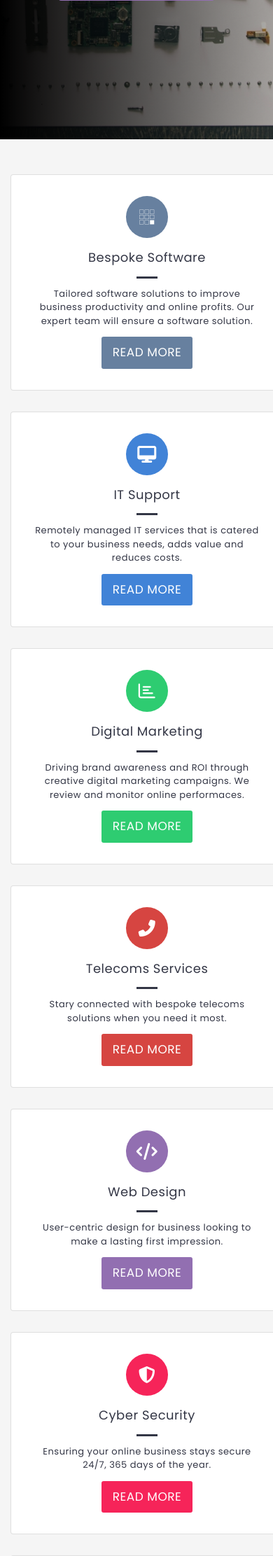
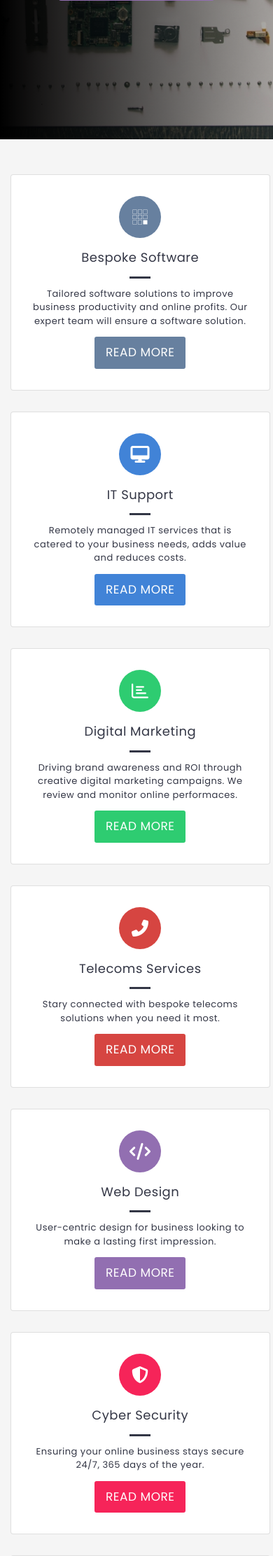
Before and after one commit to zilbert97/build-netmatters-site, a PHP site: page / in a window 390 px wide. Shown: the part 645-2868 px from the top of the page at 70% size. Run offline with PHP 8.4, Linux system fonts and the light colour scheme; some libraries are stand-ins or nearby versions.

Commit message:
Fixed issue where cards overflow the container at small breakpoints

```diff
--- a/css/custom.css
+++ b/css/custom.css
@@ -1370,21 +1378,10 @@ h5 {
     align-content: stretch;
   }
 }
-.nm-cards .card-body {
-  padding: 30px;
-}
-.nm-cards-break {
-  display: hidden;
-}
-@media (min-width: 992px) {
-  .nm-cards-break {
-    display: inline-block;
-    flex-basis: 100%;
-  }
-}
 .nm-cards-bespoke-software {
-  width: 100%;
   margin: 30px 15px 0;
+  min-width: 95%;
+  flex-shrink: 1;
   background-color: #fff;
   color: #333645;
   font-size: 0.8125rem;
@@ -1451,9 +1440,22 @@ h5 {
   border-color: #67809f;
   background-color: #67809f;
 }
+.nm-cards-bespoke-software:hover {
+  background-color: #67809f;
+  color: #fff;
+}
+.nm-cards-bespoke-software:hover .card-body > hr {
+  border-color: #fff;
+}
+.nm-cards-bespoke-software:hover .card-body > i {
+  background-color: #fff;
+  border-color: #fff;
+  color: #67809f;
+}
 .nm-cards-it-support {
-  width: 100%;
   margin: 30px 15px 0;
+  min-width: 95%;
+  flex-shrink: 1;
   background-color: #fff;
   color: #333645;
   font-size: 0.8125rem;
@@ -1520,9 +1514,22 @@ h5 {
   border-color: #4183d7;
   background-color: #4183d7;
 }
+.nm-cards-it-support:hover {
+  background-color: #4183d7;
+  color: #fff;
+}
+.nm-cards-it-support:hover .card-body > hr {
+  border-color: #fff;
+}
+.nm-cards-it-support:hover .card-body > i {
+  background-color: #fff;
+  border-color: #fff;
+  color: #4183d7;
+}
 .nm-cards-digital-marketing {
-  width: 100%;
   margin: 30px 15px 0;
+  min-width: 95%;
+  flex-shrink: 1;
   background-color: #fff;
   color: #333645;
   font-size: 0.8125rem;
@@ -1589,9 +1588,22 @@ h5 {
   border-color: #2ecc71;
   background-color: #2ecc71;
 }
+.nm-cards-digital-marketing:hover {
+  background-color: #2ecc71;
+  color: #fff;
+}
+.nm-cards-digital-marketing:hover .card-body > hr {
+  border-color: #fff;
+}
+.nm-cards-digital-marketing:hover .card-body > i {
+  background-color: #fff;
+  border-color: #fff;
+  color: #2ecc71;
+}
 .nm-cards-telecoms-services {
-  width: 100%;
   margin: 30px 15px 0;
+  min-width: 95%;
+  flex-shrink: 1;
   background-color: #fff;
   color: #333645;
   font-size: 0.8125rem;
@@ -1658,9 +1662,22 @@ h5 {
   border-color: #d64541;
   background-color: #d64541;
 }
+.nm-cards-telecoms-services:hover {
+  background-color: #d64541;
+  color: #fff;
+}
+.nm-cards-telecoms-services:hover .card-body > hr {
+  border-color: #fff;
+}
+.nm-cards-telecoms-services:hover .card-body > i {
+  background-color: #fff;
+  border-color: #fff;
+  color: #d64541;
+}
 .nm-cards-web-design {
-  width: 100%;
   margin: 30px 15px 0;
+  min-width: 95%;
+  flex-shrink: 1;
   background-color: #fff;
   color: #333645;
   font-size: 0.8125rem;
@@ -1727,9 +1736,22 @@ h5 {
   border-color: #926fb1;
   background-color: #926fb1;
 }
+.nm-cards-web-design:hover {
+  background-color: #926fb1;
+  color: #fff;
+}
+.nm-cards-web-design:hover .card-body > hr {
+  border-color: #fff;
+}
+.nm-cards-web-design:hover .card-body > i {
+  background-color: #fff;
+  border-color: #fff;
+  color: #926fb1;
+}
 .nm-cards-cyber-security {
-  width: 100%;
   margin: 30px 15px 0;
+  min-width: 95%;
+  flex-shrink: 1;
   background-color: #fff;
   color: #333645;
   font-size: 0.8125rem;
--- a/index.html
+++ b/index.html
@@ -37,30 +37,30 @@
     <div class="full-viewport">
       <header class="main-header">
 
-        <div id="logo-container"> <!-- FlexItem 1 -->
-          <a href="#"><img src="img/site-logo.png" alt="Netmatters logo" class="logo"></a> <!-- link to home page -->
+        <div id="logo-container"> <!-- Flex Item 1 -->
+          <!-- Site logo -->
+          <a href="#">
+            <img src="img/site-logo.png" alt="Netmatters logo" class="logo">
+          </a>
         </div>
 
+        <input type="checkbox" id="toggle">  <!-- Flex Item 2 (hidden checkbox to toggle button visibiltiy at large breakpoint) -->
 
-        <input type="checkbox" id="toggle">
+        <div id="search-container"> <!-- Flex Item 2 -->
 
-        <div id="search-container">
-
-          <input type="text" placeholder="Search..." id="search-input"> <!-- What are  aria-label= and aria-describedby= classes? -->
+          <!-- Search input field -->
+          <input type="text" placeholder="Search..." id="search-input">
           <a id="search-icon">
             <i class="glyph fas fa-search"></i>
           </a>
+
+          <!-- Search button -->
           <button class="button" type="button" id="search-button">
             <i class="glyph fas fa-search"></i>
           </button>
+        </div> <!-- search-container -->
 
-        </div>
-
-
-
-
-
-        <div id="buttons-container"> <!-- FlexItem 3 -->
+        <div id="buttons-container"> <!-- Flex Item 3 -->
 
           <!-- Support button -->
           <button type="button" class="button" id="support-button">
@@ -76,41 +76,50 @@
 
           <!-- Phone icon -->
           <div id="voip-icon">
-            <a><i class="glyph fas fa-phone-alt"></i></a>
+            <a>
+              <i class="glyph fas fa-phone-alt"></i>
+            </a>
             <hr></hr>
           </div>
 
         </div> <!-- buttons-container -->
 
-
+        <div id="hamburger-container"> <!-- Flex Item 4 -->
 
           <!-- Hamburger -->
           <!-- Inactive as requires JS to trigger active state (class "is-active") -->
-        <div id="hamburger-container"> <!-- FlexItem 4 -->
           <button class="hamburger hamburger--spin" type="button">
             <span class="hamburger-box">
               <span class="hamburger-inner"></span>
             </span>
             <span class="burger-text">Menu</span>
           </button>
+
         </div> <!-- hamburger-container -->
 
+        <div> <!-- Flex Item 5 -->
           <nav></nav> <!-- Navbar hidden from 991px and below -->
+        </div>
 
       </header> <!-- main-header -->
 
       <div class="jumbotron jumbotron-fluid">
         <div class="container">
           <h1>Web design</h1>
-          <p class="lead">For businesses looking to make a strong<br>and effective first impression.</p>
+          <p class="lead">
+            For businesses looking to make a strong<br>
+            and effective first impression.
+          </p>
           <a class="jumbotron-button" href="#" role="button">
             Find out more&MediumSpace;
             <i class="fas fa-arrow-right"></i>
           </a>
         </div> <!-- container -->
+      </div> <!-- jumbotron -->
 
-      </div> <!-- jumbotron -->
     </div> <!-- full-viewport -->
+
+    <main>
 
       <section class="nm-cards">
 
@@ -144,7 +153,7 @@
           </div>
         </div>
 
-      <div class="nm-cards-break"></div> <!-- break to a new row -->
+        <div class="nm-cards-break"></div> <!-- break to a new row (at larger breakpoints) -->
 
         <div class="card text-center nm-cards-telecoms-services">
           <div class="card-body">
@@ -188,7 +197,7 @@
 
       </section> <!-- nm-cards -->
 
-
+    </main>
 
     <footer>
       <section></section> <!-- Businesses -->
--- a/scss/custom.scss
+++ b/scss/custom.scss
@@ -26,14 +26,14 @@
 //=====================================
 // HEADER
 //=====================================
-// The header is a flex container
-// Order of element containers at each breakpoint:
+// The header is a flex container. The order of flex item (containers of similar
+// elements) at each breakpoint are as follows:
 //
-// SMALL:         MEDIUM:   LARGE:
-//   Logo    0
-//   Buttons 10   -> hide   -> 10
-//   Burger  30
-//   Search  50   -> 20
+//         SMALL:  MEDIUM:  LARGE:  X-LARGE:
+// Logo     0
+// Buttons  10      (hide)   10
+// Burger   30
+// Search   50      20
 
 
 .main-header {
@@ -100,12 +100,13 @@
 }
 
 #search-container {
-  margin-top : auto;     // Remove when back in line
-  flex-basis : 100%;    // Search - grow to button+field, then wrap below
-  order      : 50;           // Place after hamburger-container (last item)
+  margin-top : auto;
+  flex-basis : 100%;    // Grow the search-container to full width, to wrap below
+  order      : 50;      // Place after hamburger-container (last item)
   position   : relative;
 
   #search-input {
+    // NTD - Add ease cyan blur outline on :focus
     height      : 48px;
     width       : 100%;
     padding     : 5px 40px 5px 15px;
@@ -307,21 +308,19 @@
 .jumbotron {
   display         : flex;
   align-items     : center;
-  justify-content : center; //
-
-  text-align   : center;
-  @media (min-width: map-get($breakpoints, 'l')) {
-    text-align : left;
-  }
-
+  justify-content : center;
   margin          : 0;
 
   background      : linear-gradient(to right, #000, rgba(0,0,0,.3)),
                     $dark-1 url('../img/carousel-img.jpg') no-repeat center;
   background-size : cover;
 
+  text-align      : center;
+  @media (min-width: map-get($breakpoints, 'l')) {
+    text-align    : left;
+  }
   * {
-    color: $light-1;
+    color         : $light-1;
   }
   h1 {
     text-transform : uppercase;
@@ -332,6 +331,7 @@
     font-weight   : 400;
     margin-bottom : 35px;
   }
+
   .jumbotron-button {
     @include button-base-style($service: 'web-design', $context: 'jumbo') {
       // ADD THESE TO _GLOBALS MIXIN?
@@ -339,9 +339,6 @@
       line-height : 50px;
     }
   }
-
-  // @site https://jonsuh.com/hamburgers
-  // @link https://github.com/jonsuh/hamburgers
 }
 
 
@@ -351,131 +348,137 @@
 
 
 
-//==========================
+//=====================================
 // NETMATTERS SERVICE CARDS
-//==========================
-
-// N.B. Cards are overflowing from side of container. Need to fix.
+//=====================================
+// Styling for each card that describes
+// a specific NetMatters service
 
 @mixin nm-card($service, $color) {
-
-  width  : 100%;
-  margin : 30px 15px 0;
+  margin      : 30px 15px 0;
+  min-width   : 95%;                   // Ensure cards are equal width despite
+                                       // different content at S breakpoint
 
   @media (min-width: map-get($breakpoints, 'm')) {
-    width: 720px;
+    min-width : 0;
+    width     : 720px;                 // Fixed width at M breakpoint
   }
 
-  // Surely there must be a func to eval if val in range
+  flex-shrink : 1;                     // Prevents cards from overflowing the
+                                       // flex container
+
+  // NTD: Surely there must be a func to eval if val in range
+
+  // At L and XL breakpoints set fixed widths for cards 1-3 and 4-7
   $i: index(($nm-services), ($service $color));
   @media (min-width: map-get($breakpoints, 'l')) {
     @if $i==1 or $i==2 or $i==3 {
-      flex-basis: 293px;
+      flex-basis : 293px;
     }
     @else {
-      flex-basis: 455px;
+      flex-basis : 455px;
     }
   }
 
   @media (min-width: map-get($breakpoints, 'xl')) {
     @if $i==1 or $i==2 or $i==3 {
-      flex-basis: 370px;
+      flex-basis : 370px;
     }
     @else {
-      flex-basis: 270px;
+      flex-basis : 270px;
     }
   }
 
-  background-color : $light-1;
-  color            : $dark-1;
-  font-size        : .8125rem;          // 13px
-  line-height      : 1.5;
-  letter-spacing   : .03125rem;         // .5px
+  // Other card styling
+  background-color     : $light-1;
+  color                : $dark-1;
+  font-size            : .8125rem;     // 13px
+  line-height          : 1.5;
+  letter-spacing       : .03125rem;    // .5px
+
+  .card-body {
+    padding            : 30px;
+  }
+
+  .card-body > hr {
+    width              : 30px;
+    margin-bottom      : 12px;
+    border-color       : $dark-1;
+    border-width       : 3px;
+  }
+
+  .card-body > p {
+    height             : auto;
+    margin-bottom      : 13px;
+  }
+
+  .card-body > .read-more {
+    display            : inline-block;
+    width              : 130px;
+    padding            : 10px;
+    border-radius      : $border-radius;
+    border-color       : $color;
+    background-color   : $color;
+    color              : $light-1;
+    font-size          : 1.0625rem;    // 17px
+    font-style         : normal;
+    text-transform     : uppercase;
+  }
+
+  .card-body > .glyph {
+    width              : 60px;
+    height             : 60px;
+    margin-bottom      : 1.0625rem;    // 17px
+    color              : $light-1;
+    font-size          : 1.5rem;       // 24px
+    line-height        : 60px;
+    border-radius      : 50%;
+    border-color       : $color;
+    background-color   : $color;
+  }
 
   &:hover {
     background-color   : $color;
     color              : $light-1;
-    .card-body > i {
+    .card-body > hr {
+      border-color     : $light-1;
+    }
+    .card-body > i {                   // Style both glyph and 'read more' icon
       background-color : $light-1;
       border-color     : $light-1;
       color            : $color;
     }
-    .card-body > hr {
-      border-color     : $light-1;
-    }
-  }
-
-  .card-body > hr {
-    width         : 30px;
-    border-color  : $dark-1;
-    border-width  : 3px;
-    margin-bottom : 12px;
-  }
-
-  .card-body > p {
-    margin-bottom : 13px;
-    height        : auto;
-  }
-
-  .card-body > .read-more {
-    display          : inline-block;
-    width            : 130px;
-    padding          : 10px;
-    border-radius    : $border-radius;
-    background-color : $color;
-    border-color     : $color;
-    text-transform   : uppercase;
-    font-style       : normal;
-    font-size        : 1.0625rem;  // =17px
-    color            : $light-1;
-  }
-
-  .card-body > .glyph {
-    width            : 60px;
-    height           : 60px;
-    margin-bottom    : 1.0625rem;  // 17px
-
-    color            : $light-1;
-    font-size        : 1.5rem;  // 24px
-    line-height      : 60px;
-
-    border-radius    : 50%;
-    border-color     : $color;
-    background-color : $color;
   }
 }
 
 .nm-cards {
-  display     : flex;
-  align-items : center;
-  flex-flow   : column wrap;
+  // Styles for the nm-cards container
+  display              : flex;
+  flex-flow            : column wrap;
+  align-items          : center;
 
   @media (min-width: map-get($breakpoints, 'l')) {
-   flex-flow       : row wrap;
-   justify-content : center;
-   align-items     : stretch;
-   align-content   : stretch;
+    flex-flow          : row wrap;
+    justify-content    : center;
+    align-items        : stretch;
+    align-content      : stretch;
   }
 
-  .card-body {
-    padding: 30px;
+  padding              : 20px 0 50px;
+  background-color     : $light-2;
+
+  // Target each child element (card) and apply identical and unique styles
+  @each $service, $color in $nm-services {
+    &-#{$service} {
+      @include nm-card($service, $color);
+    }
   }
 
-  background-color : $light-2;
-  padding          : 20px 0 50px;
-
-  // At L/XL breakpoints force line break after Digital Marketing card
-  &-break {
-    display: hidden;
+  &-break {                            // At L/XL breakpoints force line break
+    display      : hidden;             // after Digital Marketing card
     @media (min-width: map-get($breakpoints, 'l')) {
       display    : inline-block;
       flex-basis : 100%;
     }
   }
-
-  @each $service, $color in $nm-services {
-    &-#{$service} {
-      @include nm-card($service, $color);
-    }
-  }
 }
--- a/scss/partials/_globals.scss
+++ b/scss/partials/_globals.scss
@@ -1,10 +1,6 @@
 //===========================
 // GLOBALS
 //===========================
-
-*:focus {
-    outline: none !important;   // Prevent default outline
-}
 
 body {
   font-family : $font-stack;
@@ -63,6 +59,10 @@ h5 {
 
 
 @mixin button-base-style($service: null, $context: 'body') {
+  &:focus {
+    outline       : none !important;   // Prevent default outline of elements as set by the user style sheet
+  }
+
   display         : inline-block;
   box-sizing      : border-box;
   width           : max-content;
```
Also changed, not shown: other parts of css/custom.css (+90 -109 lines), 1 other file. Lines whose indentation alone changed are shown as unchanged.
